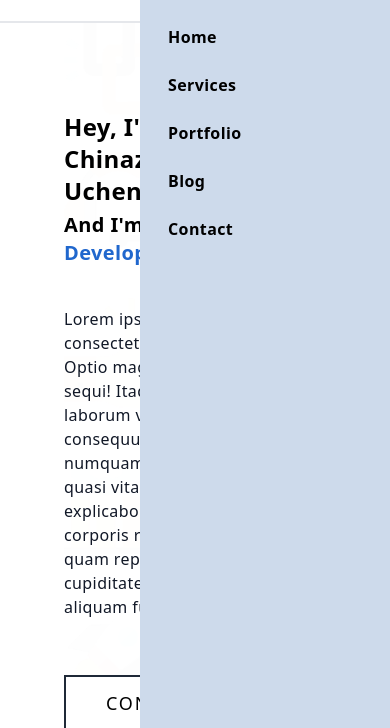
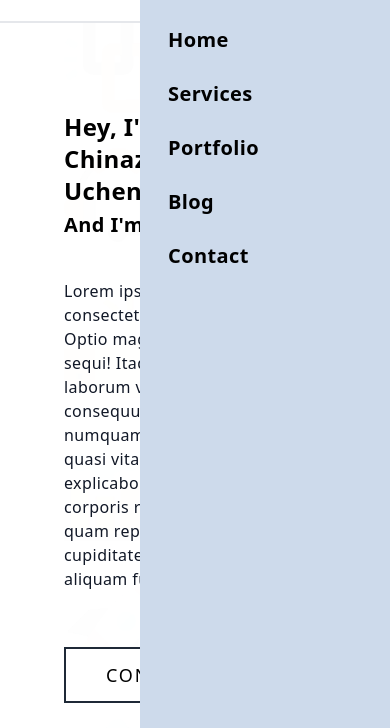
Before and after one commit to overdose-dev/my-portfolio, a website: page index.html in a window 390 px wide. Both pictures are taken after a click on the icon 341 px from the left and 38 px from the top of the page. Shown: the part 55-783 px from the top of the page. Drawn offline with nearby package versions, Linux system fonts and the light colour scheme.

Commit message:
my first commit

```diff
--- a/index.html
+++ b/index.html
@@ -51,6 +51,18 @@
         box-shadow: 0 0 20px 0 rgba(0, 0, 0, 0.4);
         cursor: default;
         transition: 500ms ease-in-out;
+      }
+
+      @media (max-width: 1024px) {
+        #Nav-lists li:hover::before,
+        #Nav-lists li:focus::before {
+          width: 0;
+        }
+
+        #Nav-lists li {
+          font-size: 20px;
+          font-weight: 600;
+        }
       }
     </style>
     <title>Chinazaekpere Uchenna</title>
@@ -109,7 +121,7 @@
           Hey, I'm Chinazaekpere Uchenna.
         </h1>
         <h3 class="lg:text-3xl mb-10 text-xl">
-          And I'm a <span class="text-primary">Frontend Developer.</span>
+          And I'm a <span class="text-primary myRoles"></span>
         </h3>
         <p
           id="about"
@@ -515,11 +527,29 @@
         close.style.display = "none";
       }
 
+      navLinks.addEventListener("click", function () {
+        navLinks.style.display = "none";
+        close.style.display = "none";
+        open.style.display = "block";
+      });
+
       window.addEventListener("click", function (e) {
         if (e.target === navLinks) {
           navLinks.style.display = "none";
         }
       });
+
+      // Typed JS
+      const typed = new Typed(".myRoles", {
+        strings: ["Frontend Developer.", "Technical Writer."],
+        typeSpeed: 100,
+        backSpeed: 100,
+        backDelay: 1000,
+        loop: true,
+      });
     </script>
+
+    <!-- Typed JS -->
+    <script src="https://unpkg.com/typed.js@2.1.0/dist/typed.umd.js"></script>
   </body>
 </html>
```
